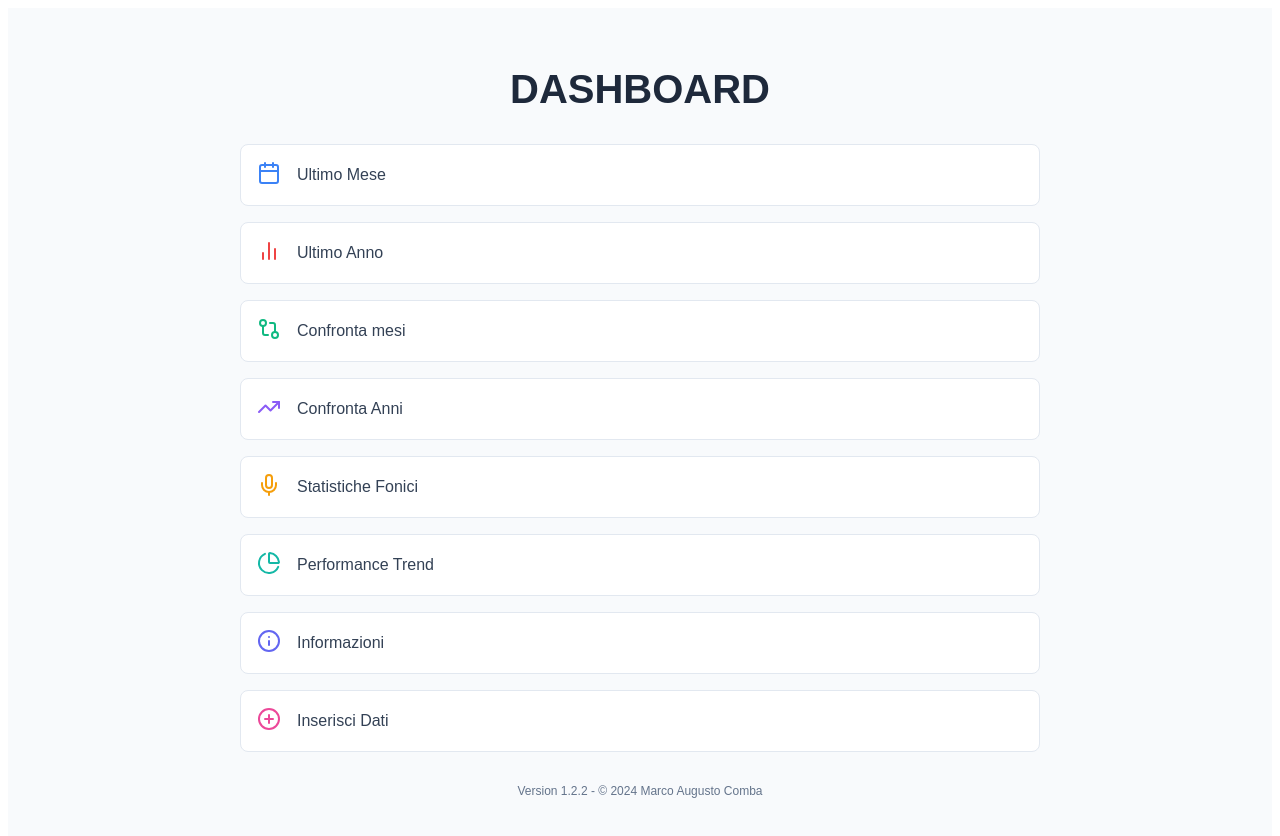
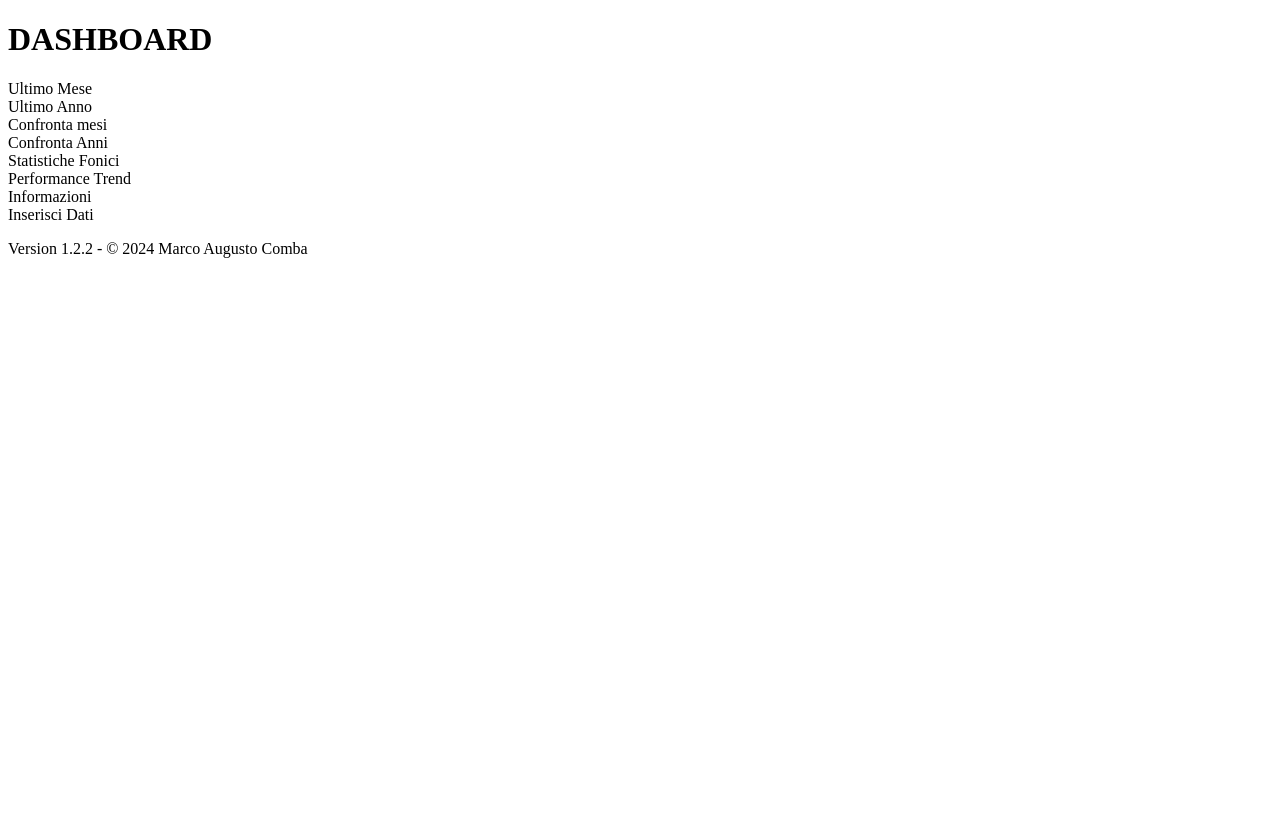
Before and after one commit to tekzoz/StudioStats_1.2, a React (Create React App) app: page / in a window 1280 px wide. Both pictures are taken after a click on the button "Entra nella Dashboard". Shown: the top 836 px of the page. After the commit the page ends 800 px from the top, so only its background shows below. Built offline with nearby package versions, Linux system fonts and the light colour scheme.

Commit message:
redesign semplice

```diff
--- a/src/MainView.js
+++ b/src/MainView.js
@@ -1,105 +1,27 @@
 import React from 'react';
-import styled from 'styled-components';
-import {
-  Calendar,
-  BarChart2,
-  TrendingUp,
-  PieChart,
-  GitCompare,
-  Info,
-  PlusCircle,
-  Mic
-} from 'lucide-react';
-
-const DashboardContainer = styled.div`
-  background-color: #f8fafc;
-  min-height: 100vh;
-  padding: 2rem;
-  font-family: 'Arial', sans-serif;
-`;
-
-const DashboardContent = styled.div`
-  max-width: 800px;
-  margin: 0 auto;
-`;
-
-const DashboardTitle = styled.h1`
-  font-size: 2.5rem;
-  font-weight: bold;
-  text-align: center;
-  margin-bottom: 2rem;
-  color: #1e293b;
-`;
-
-const CardList = styled.ul`
-  list-style-type: none;
-  padding: 0;
-  margin: 0;
-`;
-
-const CardItem = styled.li`
-  margin-bottom: 1rem;
-`;
-
-const DashboardCard = styled.div`
-  background-color: #ffffff;
-  border: 1px solid #e2e8f0;
-  border-radius: 0.5rem;
-  padding: 1rem;
-  display: flex;
-  align-items: center;
-  cursor: pointer;
-`;
-
-const CardIcon = styled.div`
-  margin-right: 1rem;
-  color: ${props => props.color};
-`;
-
-const CardLabel = styled.span`
-  font-size: 1rem;
-  font-weight: 500;
-  color: #334155;
-`;
-
-const CopyrightText = styled.p`
-  margin-top: 2rem;
-  font-size: 0.75rem;
-  color: #64748b;
-  text-align: center;
-`;
 
 const MainView = ({ setView }) => {
   const cards = [
-    { icon: Calendar, label: "Ultimo Mese", color: "#3b82f6", onClick: () => setView('lastMonth') },
-    { icon: BarChart2, label: "Ultimo Anno", color: "#ef4444", onClick: () => setView('lastYear') },
-    { icon: GitCompare, label: "Confronta mesi", color: "#10b981", onClick: () => setView('compareMonths') },
-    { icon: TrendingUp, label: "Confronta Anni", color: "#8b5cf6", onClick: () => setView('compareYears') },
-    { icon: Mic, label: "Statistiche Fonici", color: "#f59e0b", onClick: () => setView('statisticheFonici') },
-    { icon: PieChart, label: "Performance Trend", color: "#14b8a6", onClick: () => setView('performanceTrend') },
-    { icon: Info, label: "Informazioni", color: "#6366f1", onClick: () => setView('information') },
-    { icon: PlusCircle, label: "Inserisci Dati", color: "#ec4899", onClick: () => setView('dataInput') },
+    { label: "Ultimo Mese", onClick: () => setView('lastMonth') },
+    { label: "Ultimo Anno", onClick: () => setView('lastYear') },
+    { label: "Confronta mesi", onClick: () => setView('compareMonths') },
+    { label: "Confronta Anni", onClick: () => setView('compareYears') },
+    { label: "Statistiche Fonici", onClick: () => setView('statisticheFonici') },
+    { label: "Performance Trend", onClick: () => setView('performanceTrend') },
+    { label: "Informazioni", onClick: () => setView('information') },
+    { label: "Inserisci Dati", onClick: () => setView('dataInput') },
   ];
 
   return (
-    <DashboardContainer>
-      <DashboardContent>
-        <DashboardTitle>DASHBOARD</DashboardTitle>
-        <CardList>
-          {cards.map((card, index) => (
-            <CardItem key={index}>
-              <DashboardCard onClick={card.onClick}>
-                <CardIcon color={card.color}>
-                  <card.icon size={24} />
-                </CardIcon>
-                <CardLabel>{card.label}</CardLabel>
-              </DashboardCard>
-            </CardItem>
-          ))}
-        </CardList>
-        <CopyrightText>Version 1.2.2 - © 2024 Marco Augusto Comba</CopyrightText>
-      </DashboardContent>
-    </DashboardContainer>
+    <div>
+      <h1>DASHBOARD</h1>
+      {cards.map((card, index) => (
+        <div key={index} onClick={card.onClick}>
+          {card.label}
+        </div>
+      ))}
+      <p>Version 1.2.2 - © 2024 Marco Augusto Comba</p>
+    </div>
   );
 };
 
```
